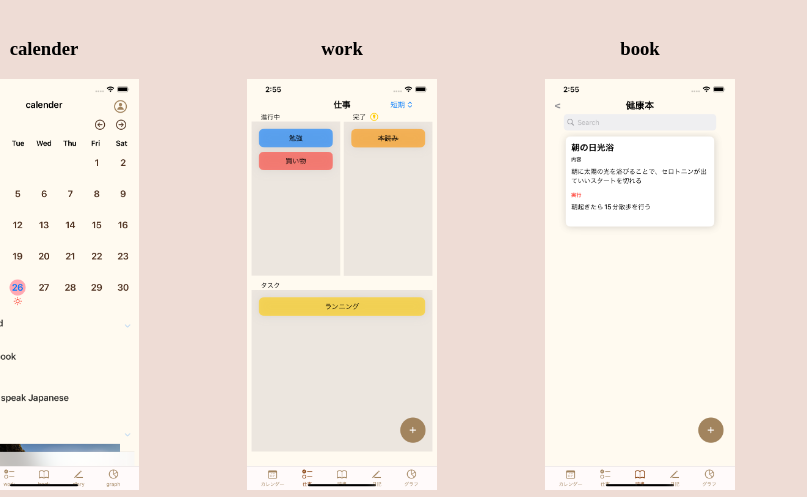
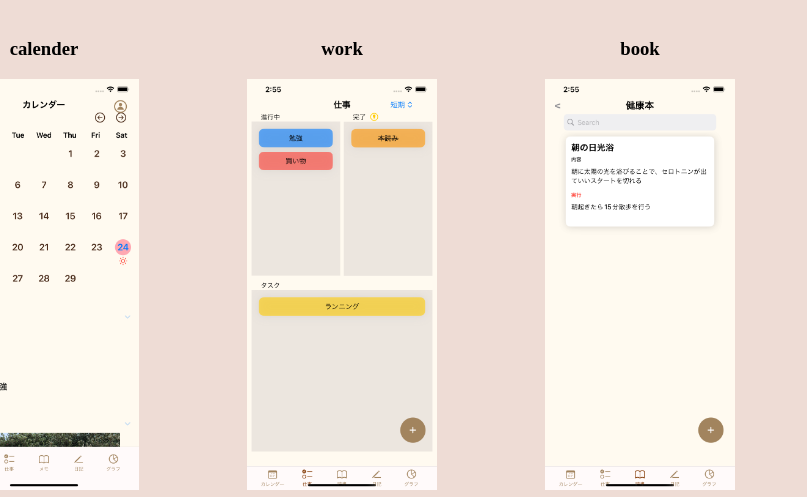
Before and after one commit to rensawamo/LifeHackWeb, a website: page index.html in a window 1280 px wide. Shown: the part 467-964 px from the top of the page, 0-807 px from the left. Drawn offline with nearby package versions, Linux system fonts and the light colour scheme.

Commit message:
Update index.html

```diff
--- a/index.html
+++ b/index.html
@@ -69,7 +69,7 @@
                   <figure>
                     <img
                       class="part2warpImg"
-                      src="assets/img/homeImg.png"
+                      src="assets/img/Simulator Screenshot - iPhone 11 Pro Max - 2024-02-24 at 16.34.38.png"
                       alt="calender"
                     />
                   </figure>
```
